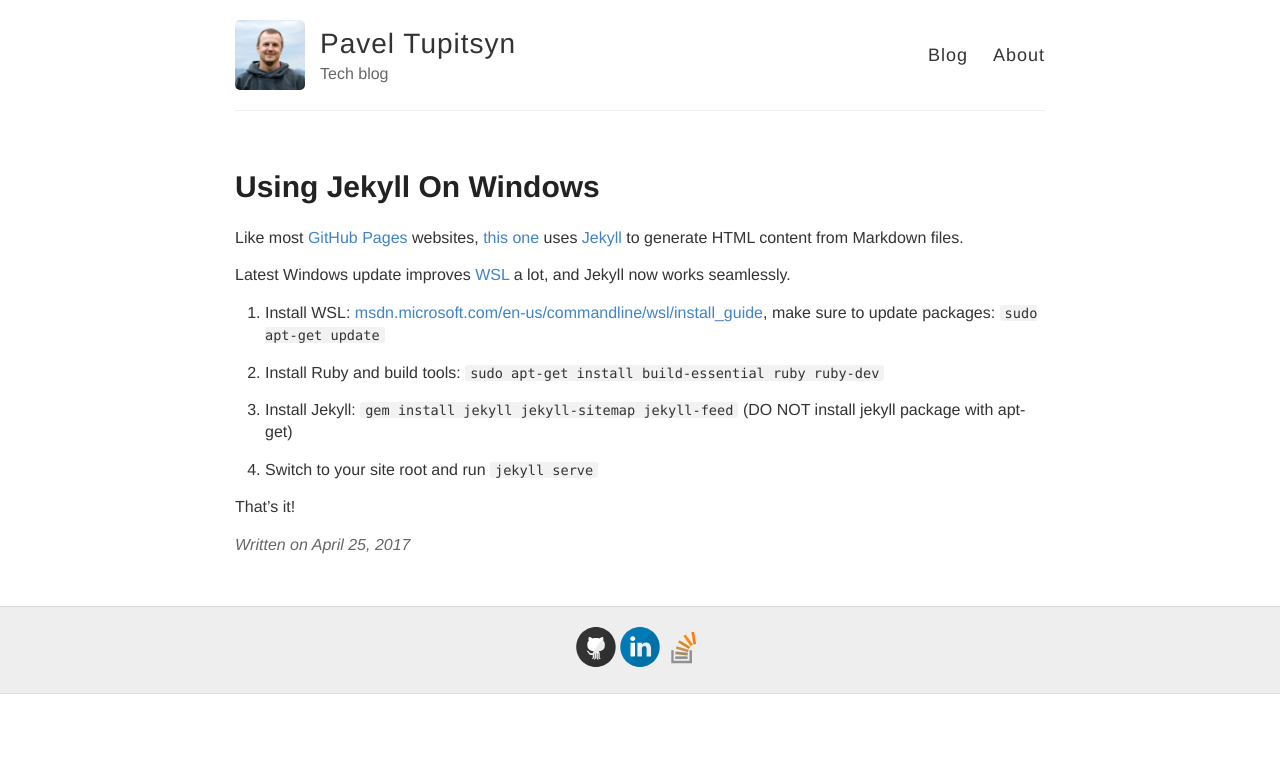
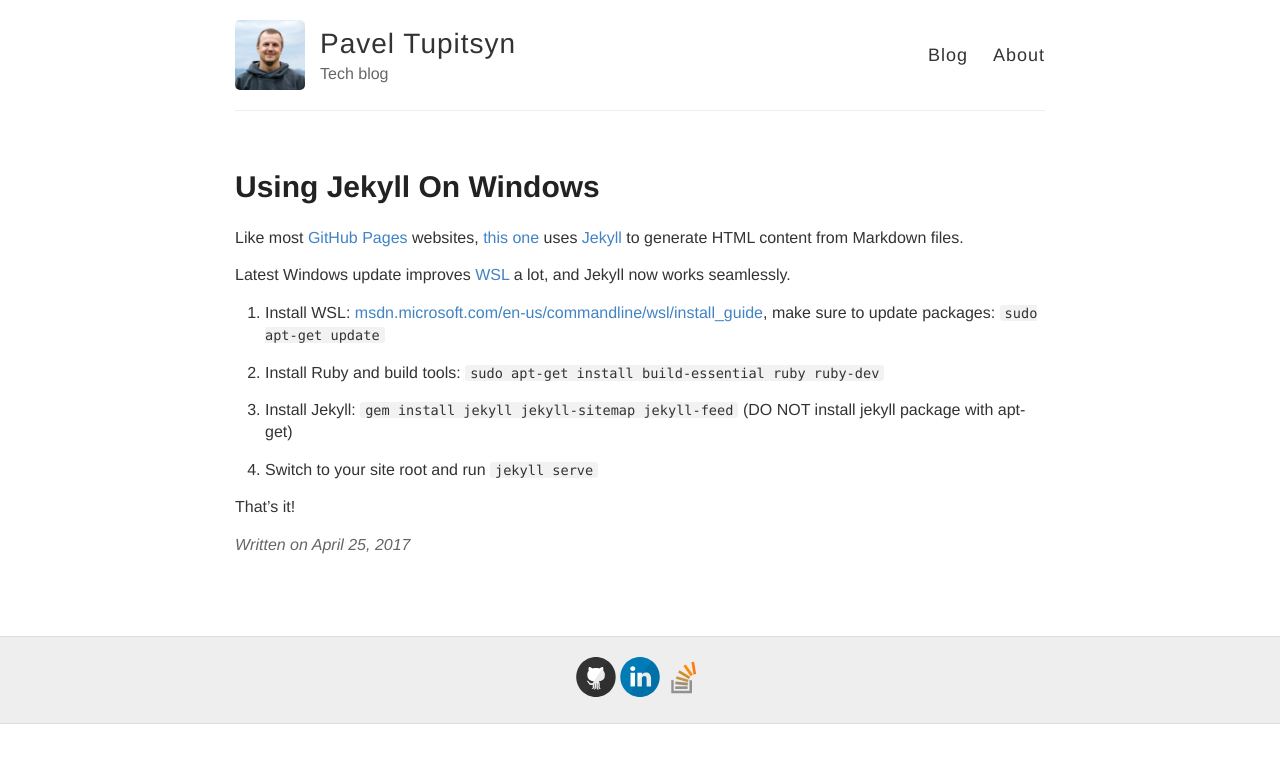
Before and after one commit to ptupitsyn/ptupitsyn.github.io, a Jekyll site: the page built from _posts/2017-04-25-Using-Jekyll-On-Windows.md, in a window 1280 px wide. Shown: the top 763 px of the page. Built offline with Jekyll 4.4.1, drawn with Linux system fonts in a browser that asks for light colours; comment, search, counter and statistics services are not loaded.

Commit message:
Disqus offset

```diff
--- a/_includes/disqus.html
+++ b/_includes/disqus.html
@@ -1,5 +1,5 @@
 {% if site.disqus %}
-<div class="comments" style="margin-top: 30px">
+<div class="comments" style="margin-top: 80px">
 	<div id="disqus_thread"></div>
 	<script type="text/javascript">
 
```
